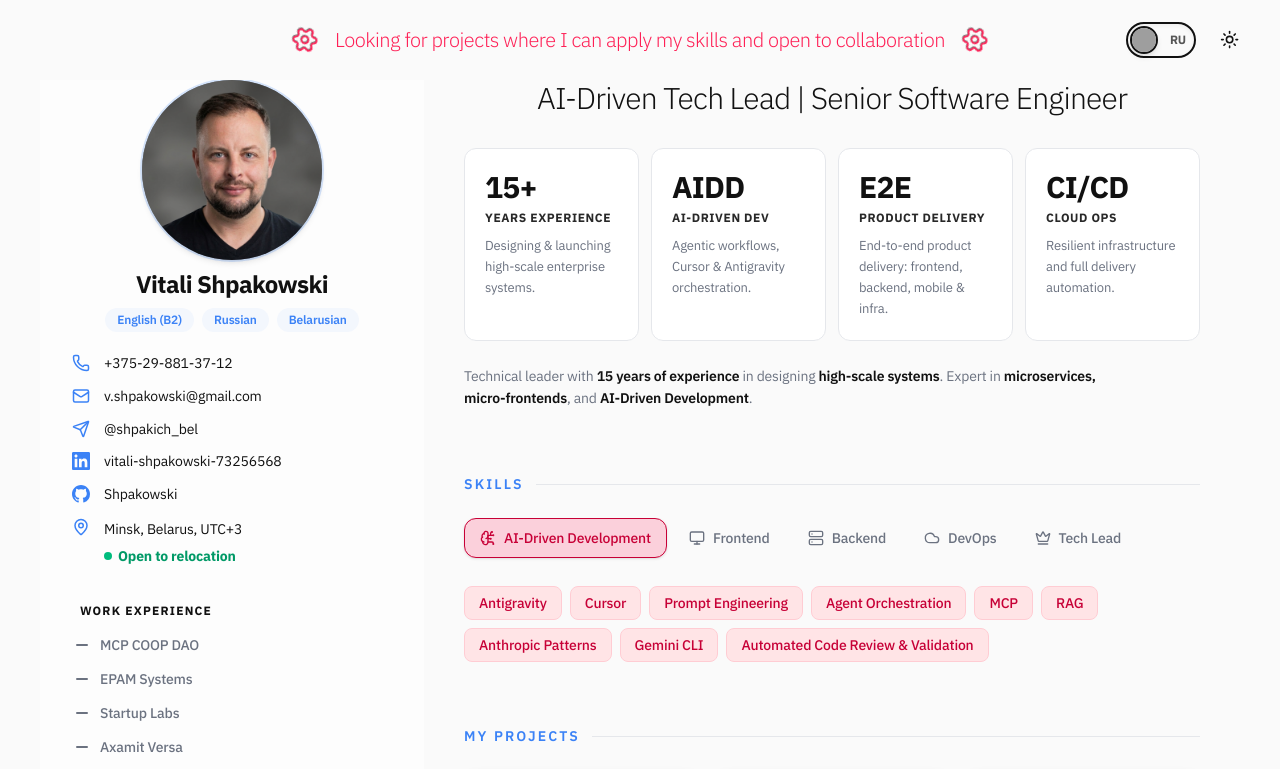
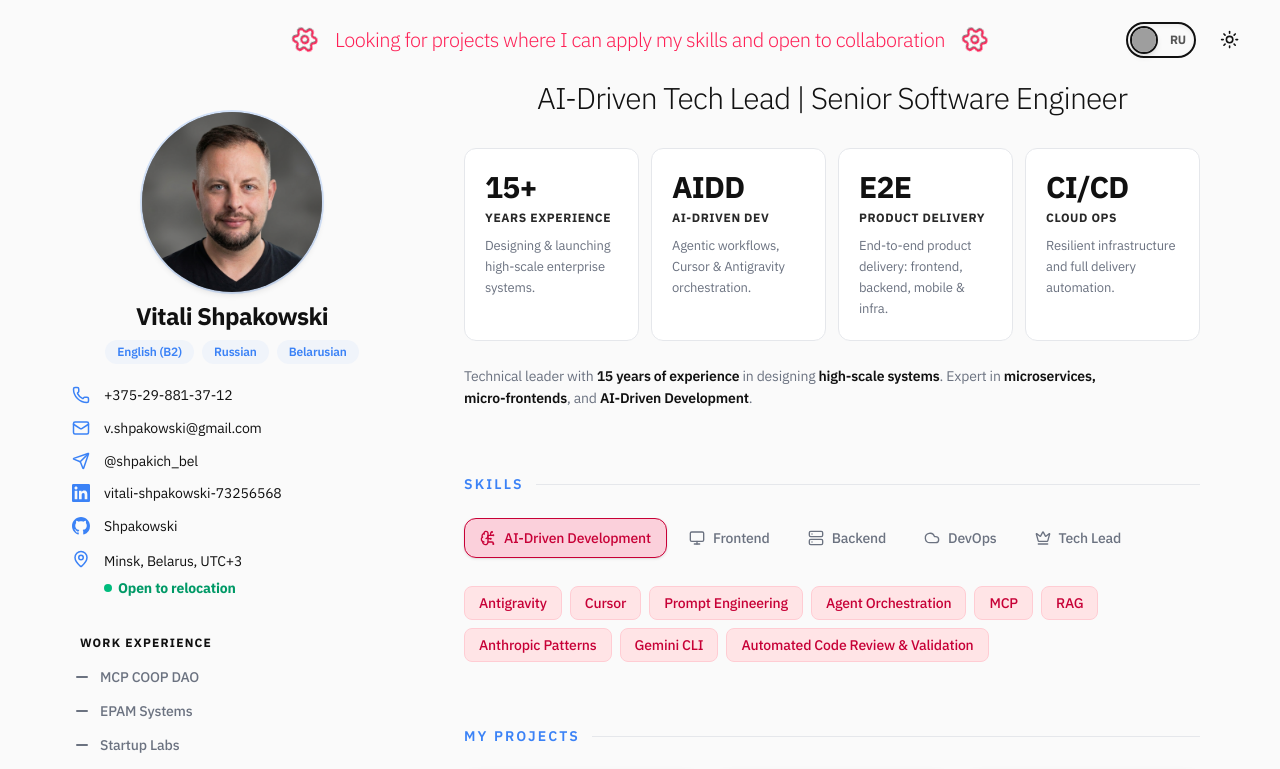
Before and after one commit to Shpakowski/shpakowski.github.io, a React (Vite) app: page / in a window 1280 px wide. Shown: the top 769 px of the page. Built offline with nearby package versions, Linux system fonts and the light colour scheme; grey boxes are pictures that could not be loaded.

Commit message:
style: remove sidebar background and fix top padding

```diff
--- a/src/components/layout/sidebar.tsx
+++ b/src/components/layout/sidebar.tsx
@@ -12,7 +12,7 @@ export function Sidebar() {
   const { activeExperienceIndex, openExperience } = useLayout();
 
   return (
-    <aside className="flex flex-col gap-4 p-6 pt-0 md:p-8 md:pt-0 lg:sticky lg:top-0 lg:h-screen lg:w-80 xl:w-96 lg:overflow-y-auto bg-card/50">
+    <aside className="flex flex-col gap-4 p-6 md:p-8 lg:sticky lg:top-0 lg:h-screen lg:w-80 xl:w-96 lg:overflow-y-auto">
 
 
       <div className="flex flex-col items-center text-center gap-2">
```
